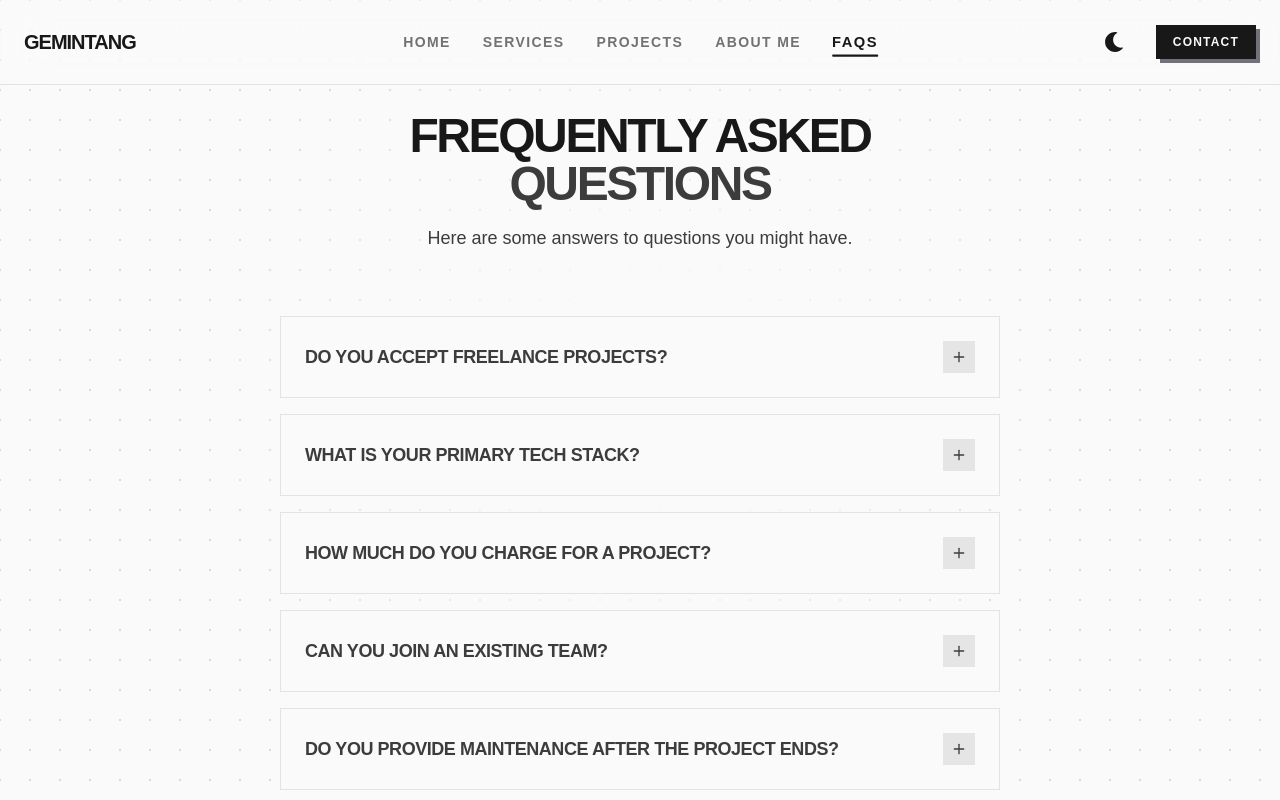
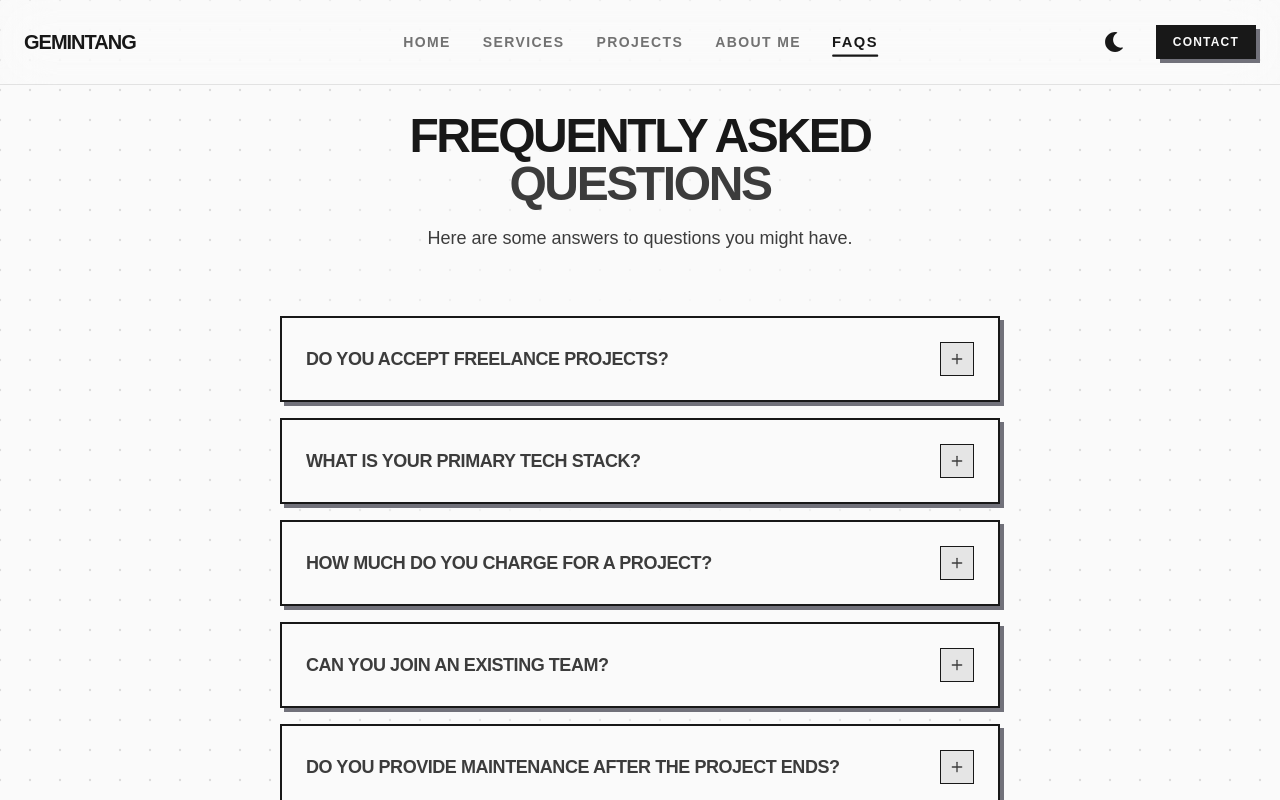
Before and after one commit to gemintangsf/portfolio, a Next.js app: page /faqs in a window 1280 px wide. Shown: the top 800 px of the page. Built offline with nearby package versions, Linux system fonts and the light colour scheme; a web font is replaced by a local one.

Commit message:
style(ui): update core UI components with Neo-Brutalist styling

```diff
--- a/src/components/ui/Accordion.tsx
+++ b/src/components/ui/Accordion.tsx
@@ -17,11 +17,11 @@ export function AccordionItem({
 }: AccordionItemProps) {
   return (
     <div
-      className={`border rounded-none overflow-hidden transition-all duration-300 ${
+      className={`border-2 border-brand-base rounded-none overflow-hidden transition-all duration-300 shadow-[4px_4px_0px_0px_var(--color-primary)] ${
         isOpen
-          ? "border-brand-base bg-brand-highlight shadow-lg"
-          : "border-brand-base/10 bg-background hover:border-brand-base/30"
-      } backdrop-blur-sm`}
+          ? "bg-brand-highlight"
+          : "bg-background hover:bg-brand-highlight/35"
+      }`}
     >
       <button
         onClick={onToggle}
@@ -35,7 +35,7 @@ export function AccordionItem({
           {title}
         </span>
         <span
-          className={`p-2 rounded-none transition-colors duration-300 ${
+          className={`p-2 rounded-none border border-brand-base transition-colors duration-300 ${
             isOpen
               ? "bg-brand-base text-background"
               : "bg-brand-highlight text-brand-accent"
@@ -53,7 +53,7 @@ export function AccordionItem({
             exit={{ height: 0, opacity: 0 }}
             transition={{ duration: 0.3 }}
           >
-            <div className="px-6 pb-6 text-brand-accent font-light leading-relaxed border-t border-dashed border-brand-base/10 pt-4">
+            <div className="px-6 pb-6 text-brand-accent font-light leading-relaxed border-t-2 border-dashed border-brand-base/20 pt-4">
               {children}
             </div>
           </motion.div>
--- a/src/components/ui/Badge.tsx
+++ b/src/components/ui/Badge.tsx
@@ -15,11 +15,11 @@ export default function Badge({
   icon,
   className = "",
 }: BadgeProps) {
-  const baseStyle = "inline-flex items-center gap-2 font-medium backdrop-blur-sm text-brand-base";
+  const baseStyle = "inline-flex items-center gap-2 font-bold text-brand-base uppercase";
 
   const variants = {
-    status: "px-4 py-2 rounded-full bg-brand-accent/10 border border-brand-accent/20 text-sm",
-    tag: "text-[10px] font-medium text-brand-accent bg-brand-highlight px-4 py-2 rounded-none border border-brand-base/5 uppercase tracking-widest",
+    status: "px-3.5 py-1.5 rounded-none bg-brand-highlight border border-brand-base shadow-[2px_2px_0px_0px_var(--color-primary)] text-xs tracking-wider",
+    tag: "text-[10px] text-brand-accent bg-brand-highlight px-3 py-1.5 rounded-none border border-brand-base shadow-[2px_2px_0px_0px_var(--color-primary)] tracking-widest",
   };
 
   return (
--- a/src/components/ui/Card.tsx
+++ b/src/components/ui/Card.tsx
@@ -14,13 +14,13 @@ export default function Card({
   hoverable = false,
 }: CardProps) {
   const hoverClass = hoverable
-    ? "hover:border-brand-base/30 hover:shadow-2xl transition-all duration-300"
+    ? "hover:-translate-x-1 hover:-translate-y-1 hover:shadow-[8px_8px_0px_0px_var(--color-primary)]"
     : "";
 
   return (
     <div
       onClick={onClick}
-      className={`bg-background rounded-none border border-brand-base/10 shadow-xl overflow-hidden flex flex-col ${hoverClass} ${onClick ? "cursor-pointer" : ""} ${className}`}
+      className={`bg-background rounded-none border-2 border-brand-base shadow-[4px_4px_0px_0px_var(--color-primary)] overflow-hidden flex flex-col transition-all duration-300 ${hoverClass} ${onClick ? "cursor-pointer active:translate-x-0 active:translate-y-0 active:shadow-none" : ""} ${className}`}
     >
       {children}
     </div>
--- a/src/components/ui/Input.tsx
+++ b/src/components/ui/Input.tsx
@@ -22,7 +22,7 @@ export default function Input({
       )}
       <input
         id={id}
-        className={`w-full px-6 py-4 rounded-none border border-brand-base/40 bg-brand-highlight focus:border-brand-base focus:outline-none focus-visible:outline-none focus-visible:ring-2 focus-visible:ring-brand-base focus-visible:ring-offset-2 focus-visible:ring-offset-background transition-all text-brand-base font-medium placeholder:text-brand-accent/30 ${className}`}
+        className={`w-full px-6 py-4 rounded-none border-2 border-brand-base bg-brand-highlight focus:bg-background focus:shadow-[4px_4px_0px_0px_var(--color-primary)] focus:outline-none focus-visible:outline-none transition-all text-brand-base font-medium placeholder:text-brand-accent/30 ${className}`}
         {...props}
       />
     </div>
--- a/src/components/ui/Textarea.tsx
+++ b/src/components/ui/Textarea.tsx
@@ -22,7 +22,7 @@ export default function Textarea({
       )}
       <textarea
         id={id}
-        className={`w-full px-6 py-4 rounded-none border border-brand-base/40 bg-brand-highlight focus:border-brand-base focus:outline-none focus-visible:outline-none focus-visible:ring-2 focus-visible:ring-brand-base focus-visible:ring-offset-2 focus-visible:ring-offset-background transition-all text-brand-base font-medium placeholder:text-brand-accent/30 resize-none ${className}`}
+        className={`w-full px-6 py-4 rounded-none border-2 border-brand-base bg-brand-highlight focus:bg-background focus:shadow-[4px_4px_0px_0px_var(--color-primary)] focus:outline-none focus-visible:outline-none transition-all text-brand-base font-medium placeholder:text-brand-accent/30 resize-none ${className}`}
         {...props}
       />
     </div>
```
